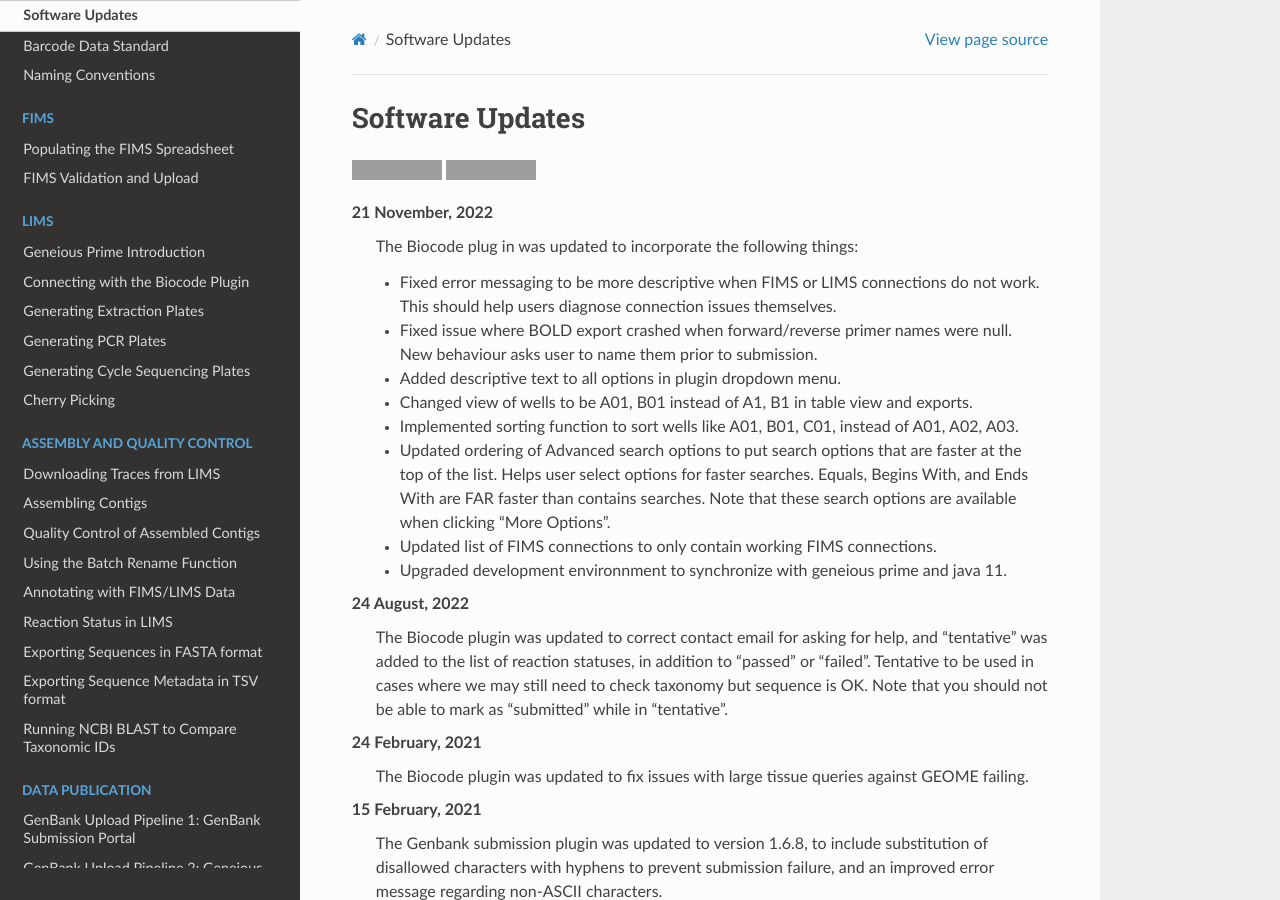
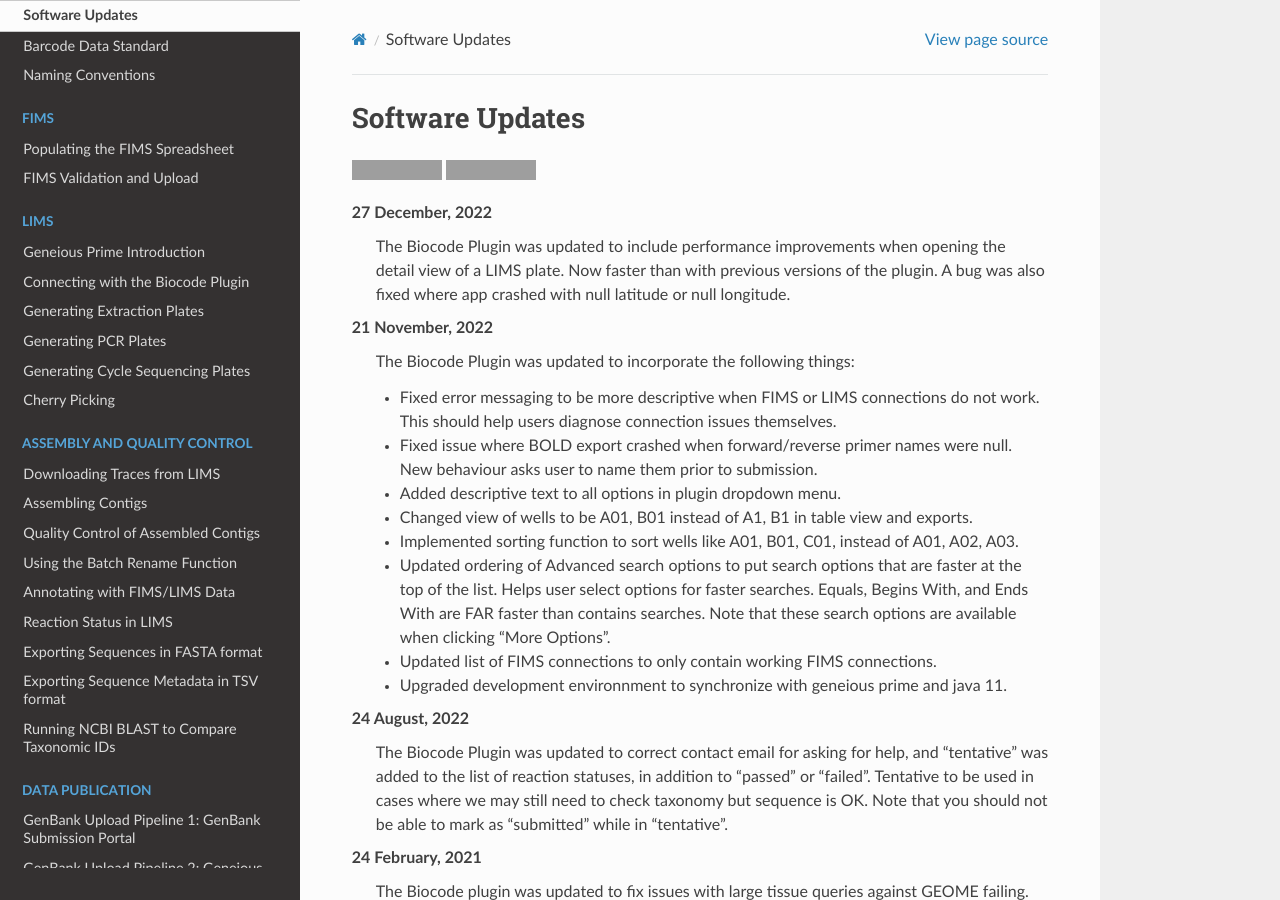
Before and after one commit to SIBarcodeNetwork/ReadtheDocsMaster, a Sphinx documentation site: the page built from Docs/software_updates.rst, in a window 1280 px wide and 900 px high. Built offline with Sphinx 7.4.7 and the Read the Docs theme 2.0.0, drawn with Linux system fonts in a browser that asks for light colours; grey boxes are pictures that could not be loaded.

Commit message:
Update software_updates.rst

```diff
--- a/Docs/software_updates.rst
+++ b/Docs/software_updates.rst
@@ -3,14 +3,17 @@
 Software Updates
 =================
 
-.. image:: https://img.shields.io/badge/Biocode%20Plugin%20Version-3.0.17-green.svg
-    :target: https://github.com/biocodellc/biocode-lims/releases/download/v3.0.17/BiocodePlugin_3_0_17.gplugin
+.. image:: https://img.shields.io/badge/Biocode%20Plugin%20Version-3.0.18-green.svg
+    :target: https://github.com/biocodellc/biocode-lims/releases/download/v3.0.18/BiocodePlugin_3_0_18.gplugin
 
 .. image:: https://img.shields.io/badge/GenBank%20Upload%20Plugin%20Version-1.6.8-green.svg
     :target: https://assets.geneious.com/plugins/GenbankSubmission_1_6_8.gplugin
 
+27 December, 2022
+	The Biocode Plugin was updated to include performance improvements when opening the detail view of a LIMS plate. Now faster than with previous versions of the plugin. A bug was also fixed where app crashed with null latitude or null longitude.
+
 21 November, 2022
-	The Biocode plug in was updated to incorporate the following things:
+	The Biocode Plugin was updated to incorporate the following things:
 
 	* Fixed error messaging to be more descriptive when FIMS or LIMS connections do not work. This should help users diagnose connection issues themselves.
 	* Fixed issue where BOLD export crashed when forward/reverse primer names were null. New behaviour asks user to name them prior to submission.
@@ -22,7 +25,7 @@
 	* Upgraded development environnment to synchronize with geneious prime and java 11.
 
 24 August, 2022
-	The Biocode plugin was updated to correct contact email for asking for help, and "tentative" was added to the list of reaction statuses, in addition to "passed" or "failed". Tentative to be used in cases where we may still need to check taxonomy but sequence is OK. Note that you should not be able to mark as "submitted" while in "tentative".
+	The Biocode Plugin was updated to correct contact email for asking for help, and "tentative" was added to the list of reaction statuses, in addition to "passed" or "failed". Tentative to be used in cases where we may still need to check taxonomy but sequence is OK. Note that you should not be able to mark as "submitted" while in "tentative".
 
 24 February, 2021
 	The Biocode plugin was updated to fix issues with large tissue queries against GEOME failing.
```
